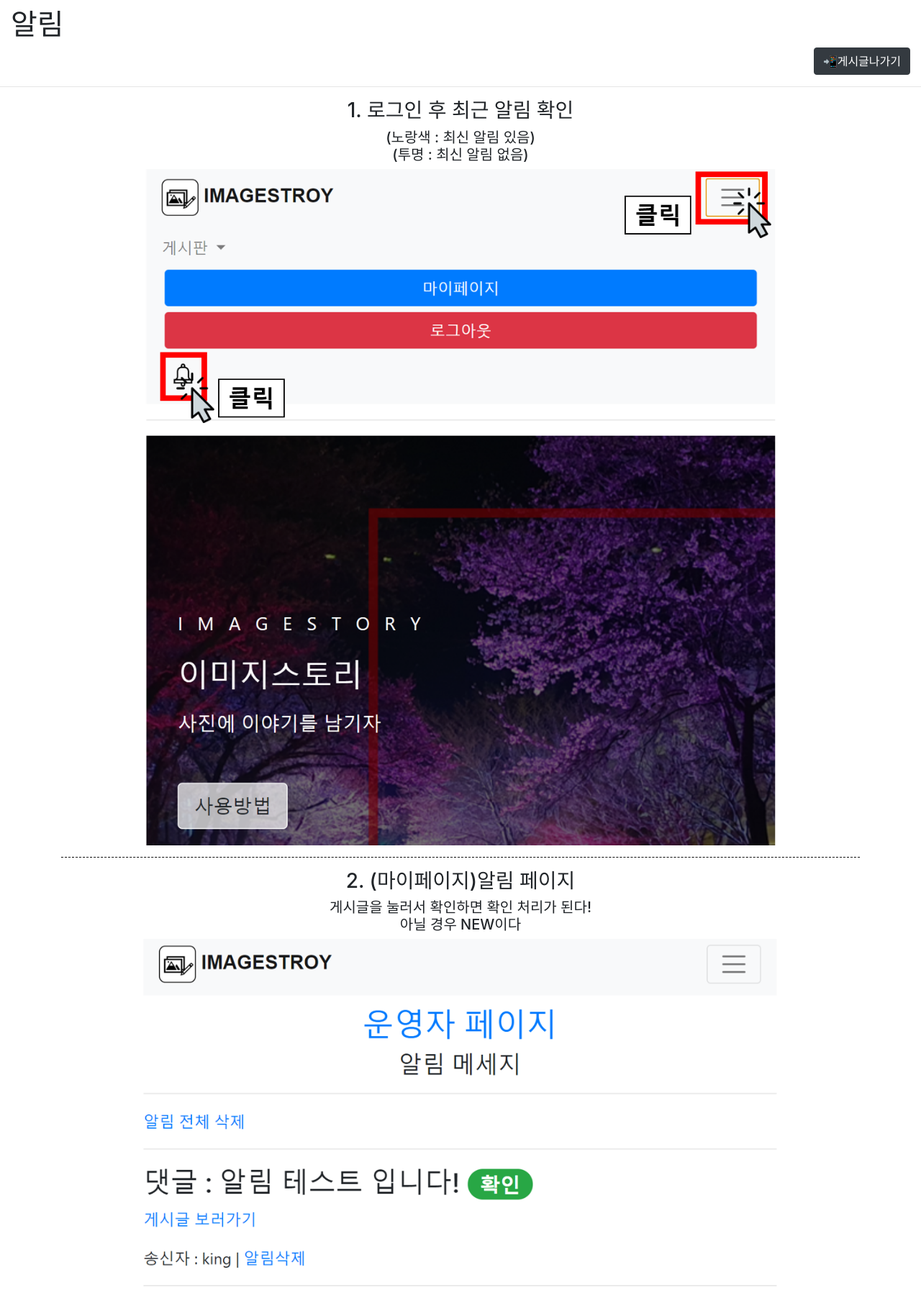
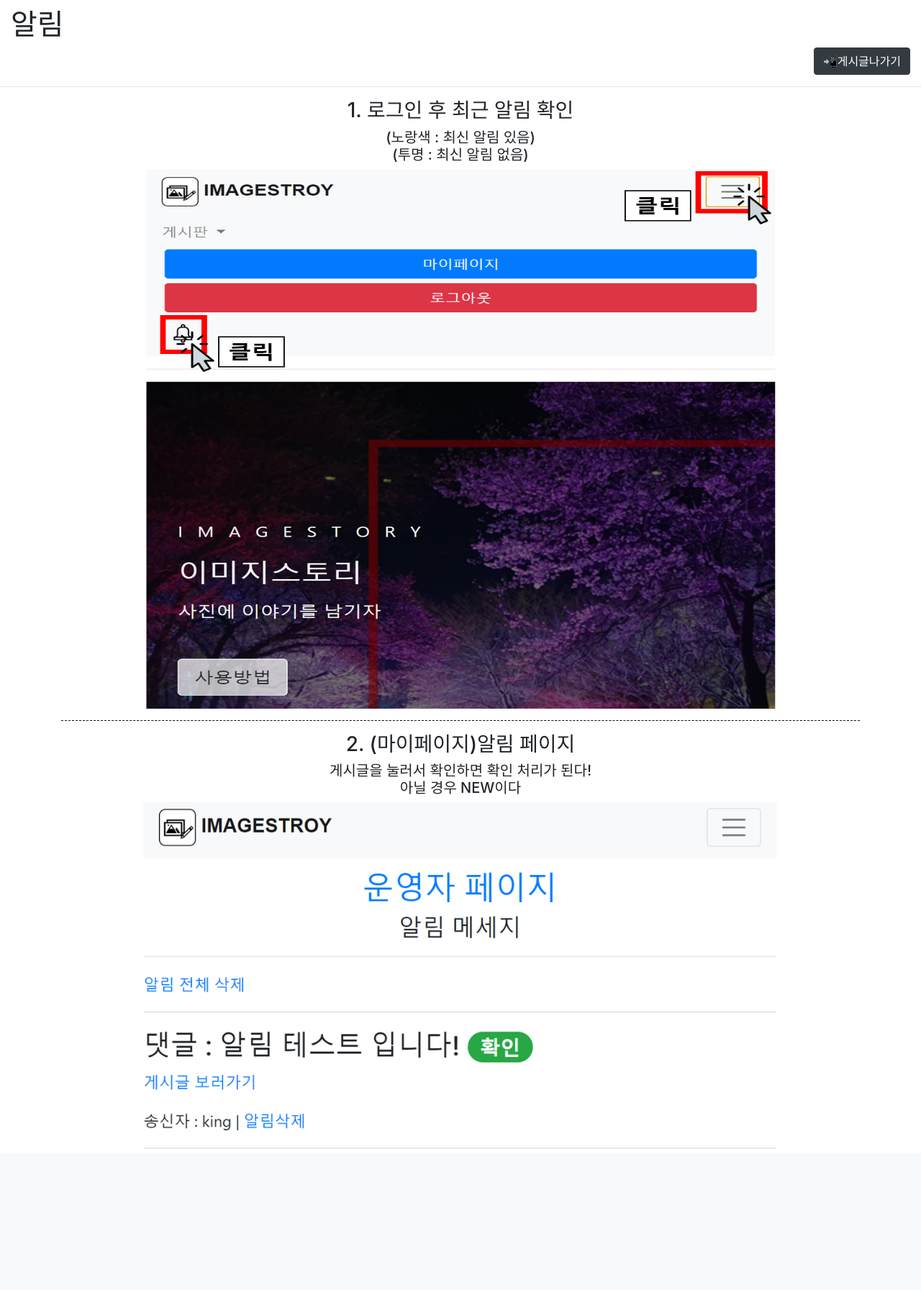
Before and after one commit to cwadven/imagestory_site, a Django app: page /tutorial/alert_info in a window 1280 px wide. Shown: the part 64-1857 px from the top of the page at 72% size. After the commit the page ends 1661 px from the top, so only its background shows below. Run offline with Django 3.2, Linux system fonts and the light colour scheme; data that the repository does not hold is empty; some libraries are stand-ins or nearby versions.

Commit message:
튜토리얼 사진 750 높이 넘지 않도록 설정

```diff
--- a/tutorial/templates/base/tutorial_base.html
+++ b/tutorial/templates/base/tutorial_base.html
@@ -14,6 +14,10 @@
 
         h1{
             padding-left: 15px;
+        }
+
+        img{
+            max-height: 750px;
         }
 
         .svg-icon {
```
